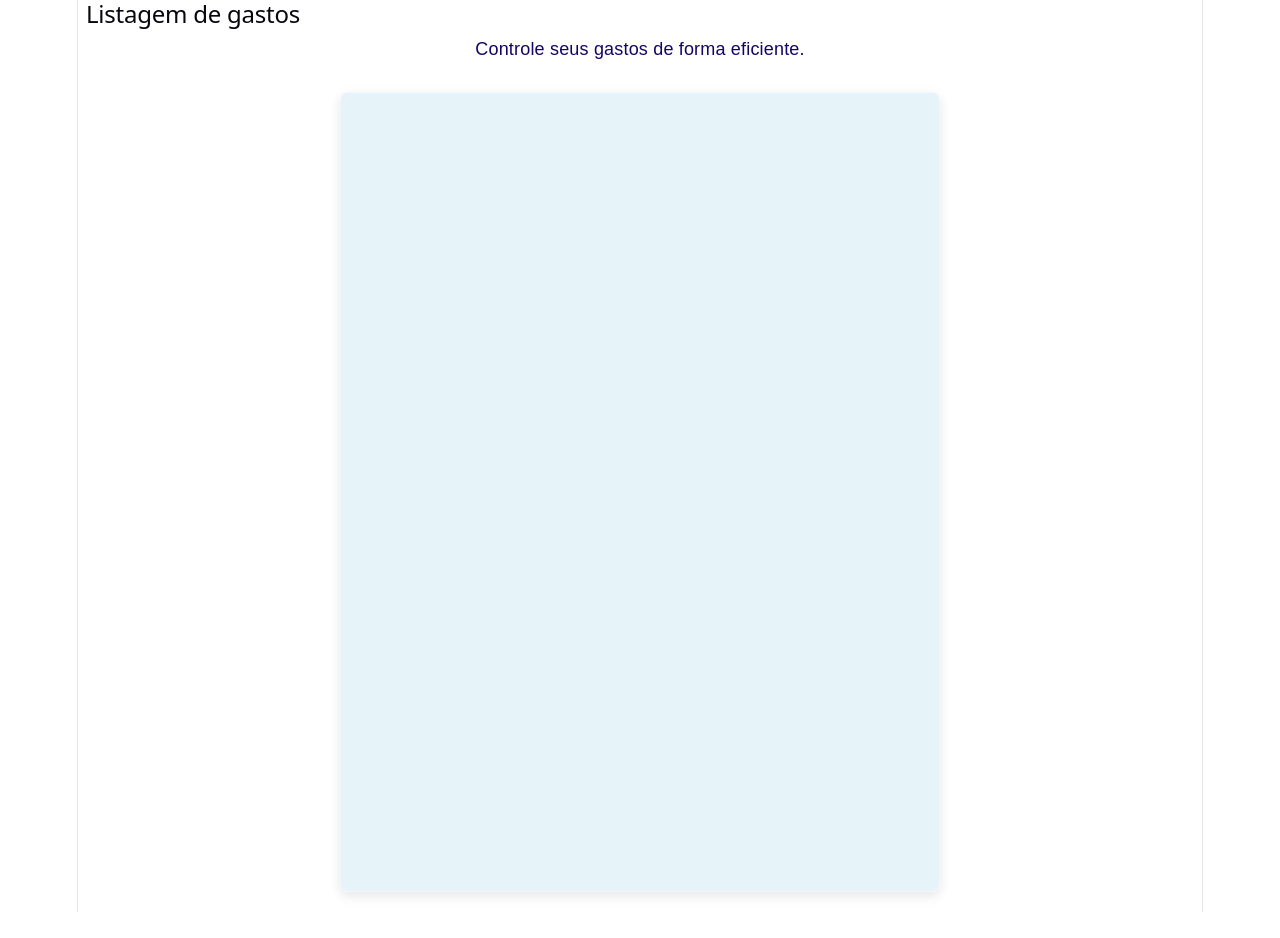
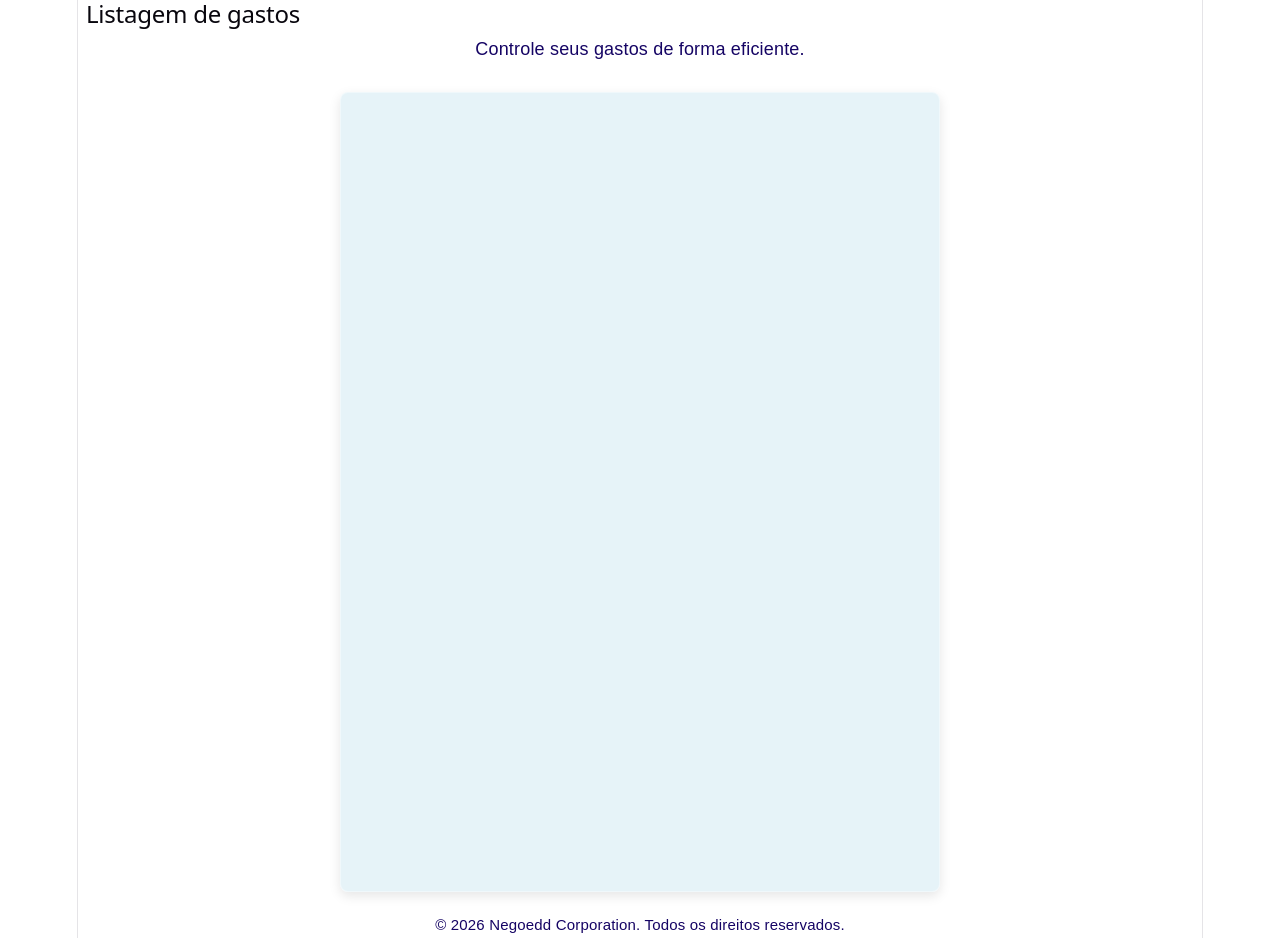
Before and after one commit to Negoedd-Dev/listagem-gastos-ORC-Dashboard, a React (Vite) app: page / in a window 1280 px wide. Before the commit the page ends 912 px from the top, so only its background shows below. Built offline with nearby package versions, Linux system fonts and the light colour scheme.

Commit message:
feat: Criado o componente do rodapé, com o ano atualizando de forma dinâmica, instalado as dependências: react-icons

```diff
--- a/package.json
+++ b/package.json
@@ -17,6 +17,7 @@
     "react": "^19.2.8",
     "react-chartjs-2": "^5.3.1",
     "react-dom": "^19.2.8",
+    "react-icons": "^5.7.0",
     "styled-components": "^6.6.0",
     "tesseract.js": "^7.0.0",
     "xlsx": "^0.18.5"
--- a/src/App.jsx
+++ b/src/App.jsx
@@ -2,6 +2,7 @@ import { useState } from "react";
 import EstilosGlobais from "./styles/EstilosGlobais";
 import "./App.css";
 import Header from "./components/header";
+import Footer from "./components/footer";
 
 function App() {
   return (
@@ -11,6 +12,7 @@ function App() {
       <div className="container">
         <div className="form-container"></div>
       </div>
+      <Footer />
     </>
   );
 }
--- /dev/null
+++ b/src/components/footer/Footer.css
@@ -0,0 +1,4 @@
+.footer {
+  font-size: 15px;
+  color: rgb(21, 4, 100);
+}
--- /dev/null
+++ b/src/components/footer/Footer.jsx
@@ -0,0 +1,13 @@
+// import { FaFacebook, FaInstagram, FaTwitter, FaLinkedin } from "react-icons/fa"; feita a instalação das dependências
+import "./Footer.css";
+
+export default function Footer() {
+  const currentYear = new Date().getFullYear();
+  return (
+    <footer className="footer">
+      <p>
+        &copy; {currentYear} Negoedd Corporation. Todos os direitos reservados.
+      </p>
+    </footer>
+  );
+}
--- /dev/null
+++ b/src/components/footer/index.js
@@ -0,0 +1 @@
+export { default } from "./Footer.jsx";
```
Also changed, not shown: 1 other file (tests, documents, lock files or other folders).
